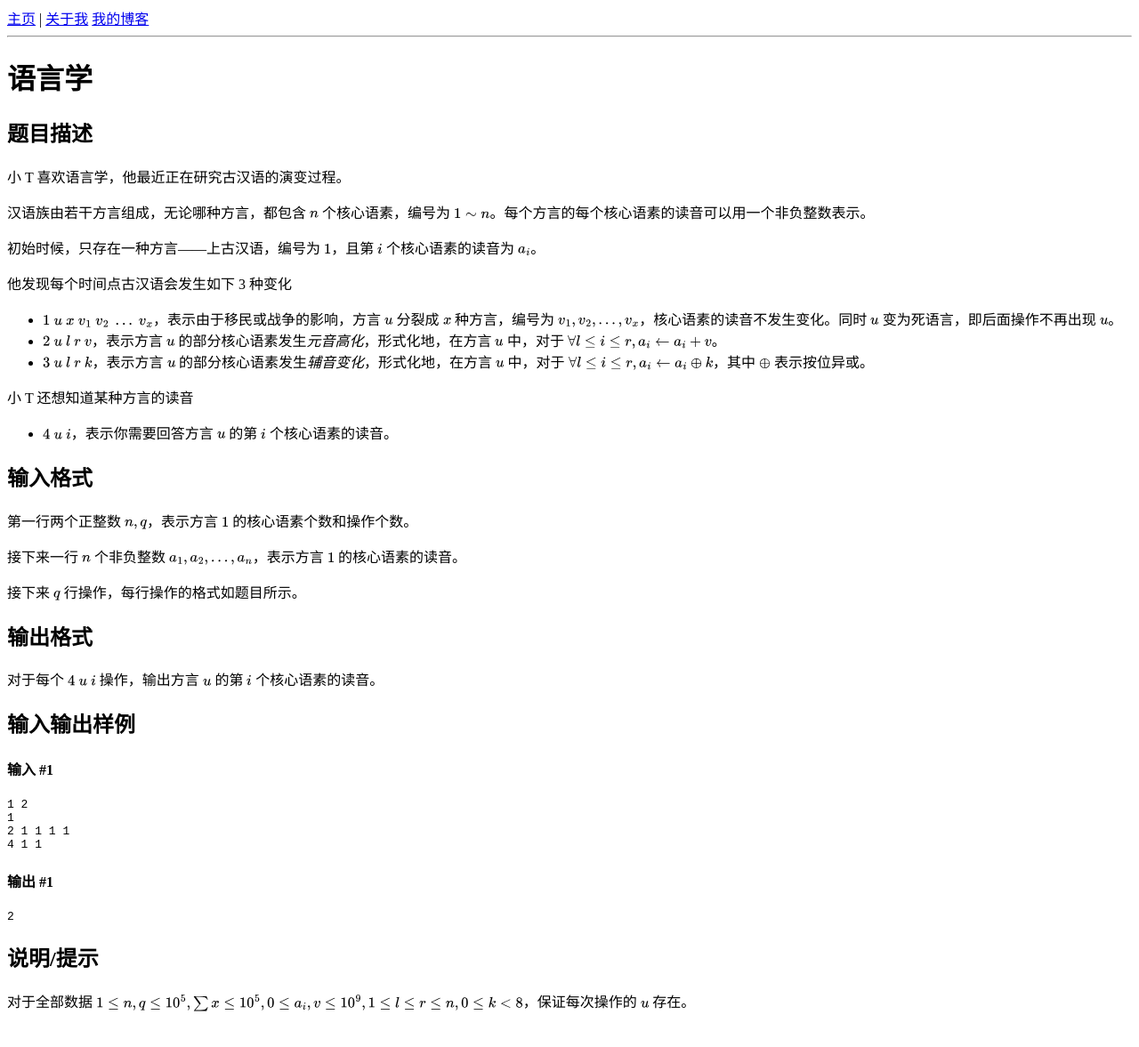
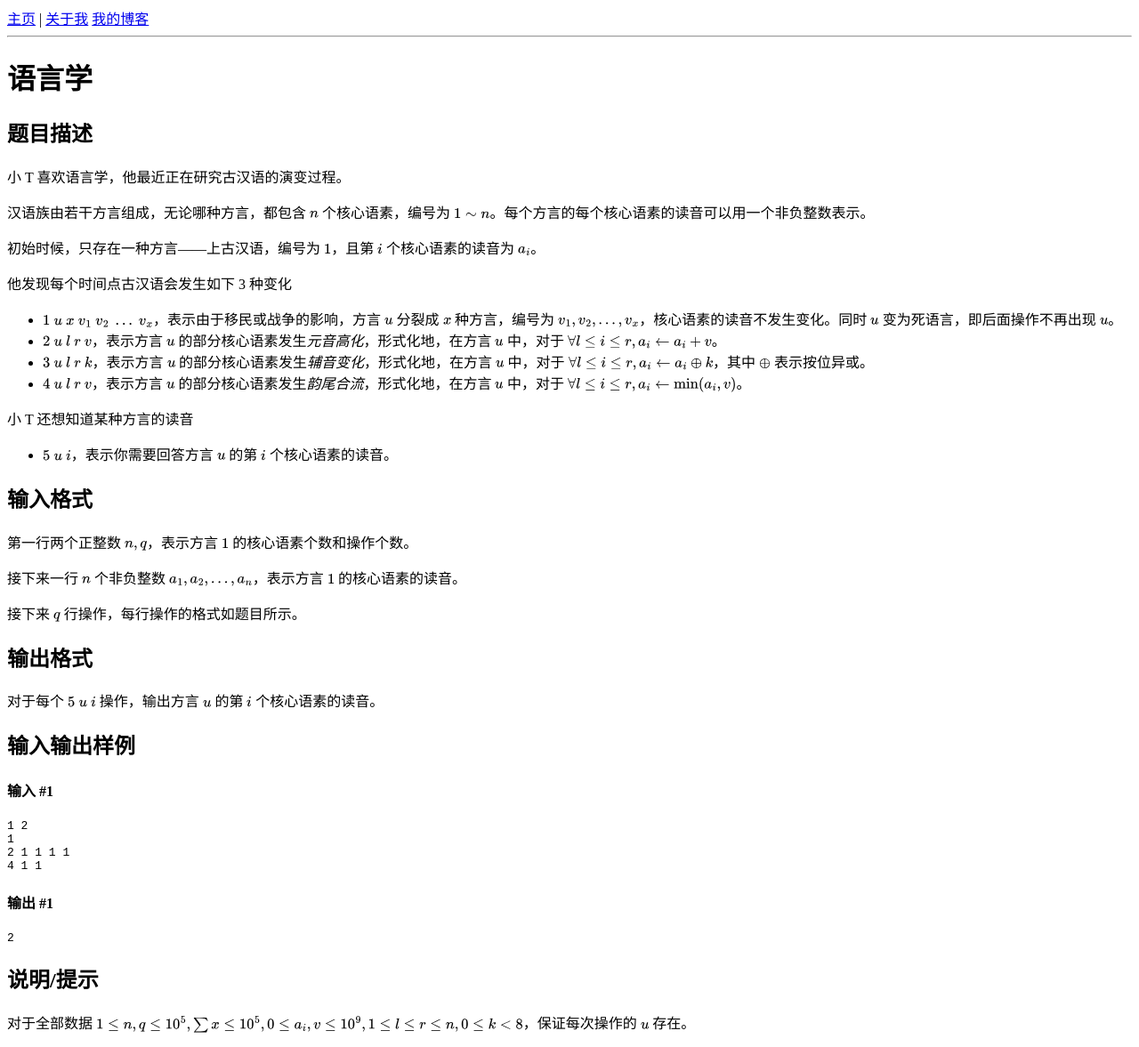
Before and after one commit to TamFuYin/tamfuyin.github.io, a Jekyll site: the page built from _blogs/语言学.md, in a window 1280 px wide. Shown: the whole page at 89% size. Built offline with Jekyll 4.4.1, drawn with Linux system fonts in a browser that asks for light colours; before the commit the page ends 1153 px from its top, so only the background shows below that.

Commit message:
update 语言学.md

```diff
--- a/_blogs/语言学.md
+++ b/_blogs/语言学.md
@@ -20,10 +20,11 @@ permalink: /blog/yu-yan-xue/
 - $1\ u\ x\ v_1\ v_2\ ...\ v_x$，表示由于移民或战争的影响，方言 $u$ 分裂成 $x$ 种方言，编号为 $v_1,v_2,\dots,v_x$，核心语素的读音不发生变化。同时 $u$ 变为死语言，即后面操作不再出现 $u$。
 - $2\ u\ l\ r\ v$，表示方言 $u$ 的部分核心语素发生*元音高化*，形式化地，在方言 $u$ 中，对于 $\forall l\le i\le r,a_i\gets a_i+v$。
 - $3\ u\ l\ r\ k$，表示方言 $u$ 的部分核心语素发生*辅音变化*，形式化地，在方言 $u$ 中，对于 $\forall l\le i\le r,a_i\gets a_i\oplus k$，其中 $\oplus$ 表示按位异或。
+- $4\ u\ l \ r\ v$，表示方言 $u$ 的部分核心语素发生*韵尾合流*，形式化地，在方言 $u$ 中，对于 $\forall l\le i\le r,a_i\gets \min(a_i,v)$。
 
 小 T 还想知道某种方言的读音
 
-- $4\ u\ i$，表示你需要回答方言 $u$ 的第 $i$ 个核心语素的读音。
+- $5\ u\ i$，表示你需要回答方言 $u$ 的第 $i$ 个核心语素的读音。
 
 ## 输入格式
 
@@ -35,7 +36,7 @@ permalink: /blog/yu-yan-xue/
 
 ## 输出格式
 
-对于每个 $4\ u\ i$ 操作，输出方言 $u$ 的第 $i$ 个核心语素的读音。
+对于每个 $5\ u\ i$ 操作，输出方言 $u$ 的第 $i$ 个核心语素的读音。
 
 ## 输入输出样例
 
```
